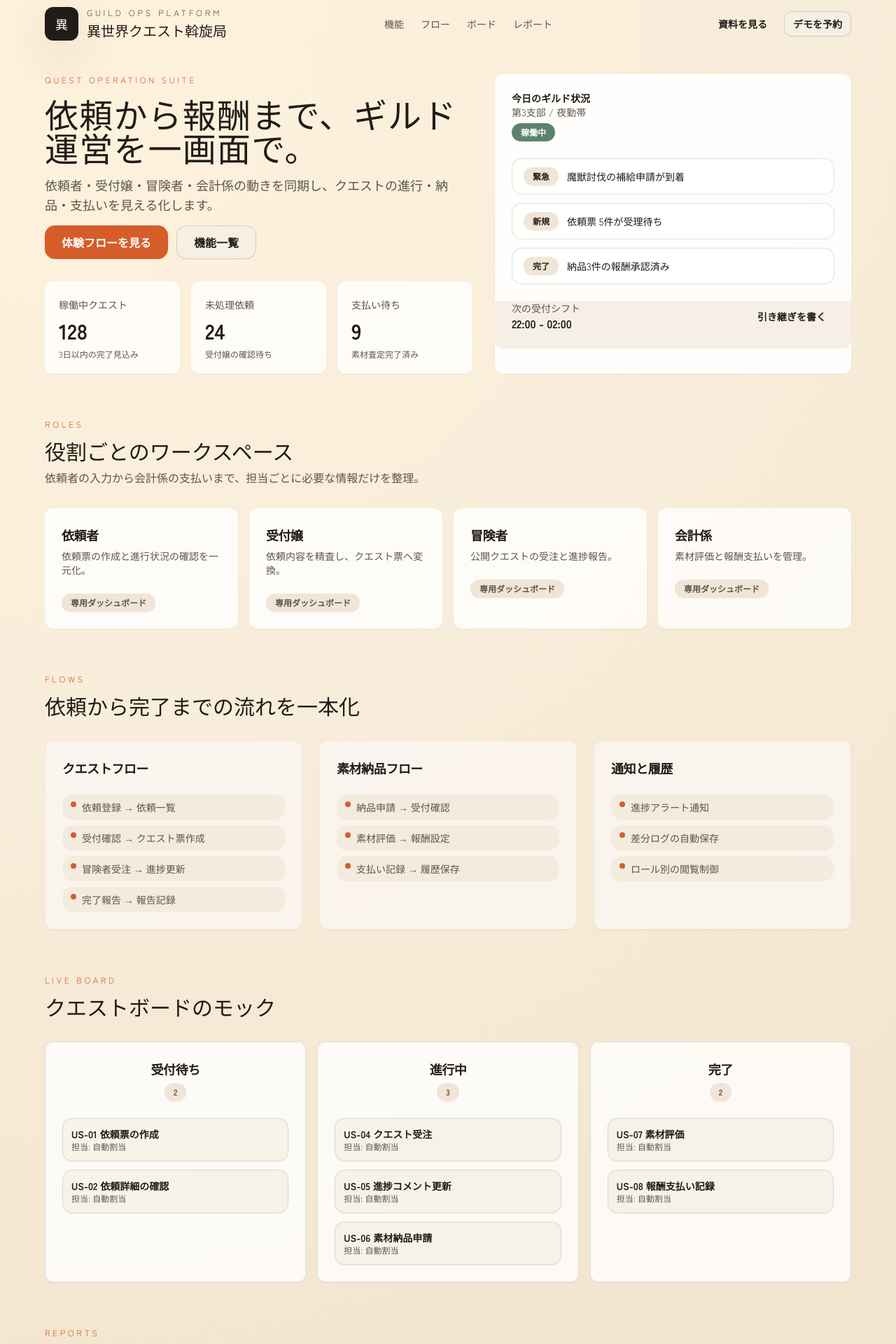
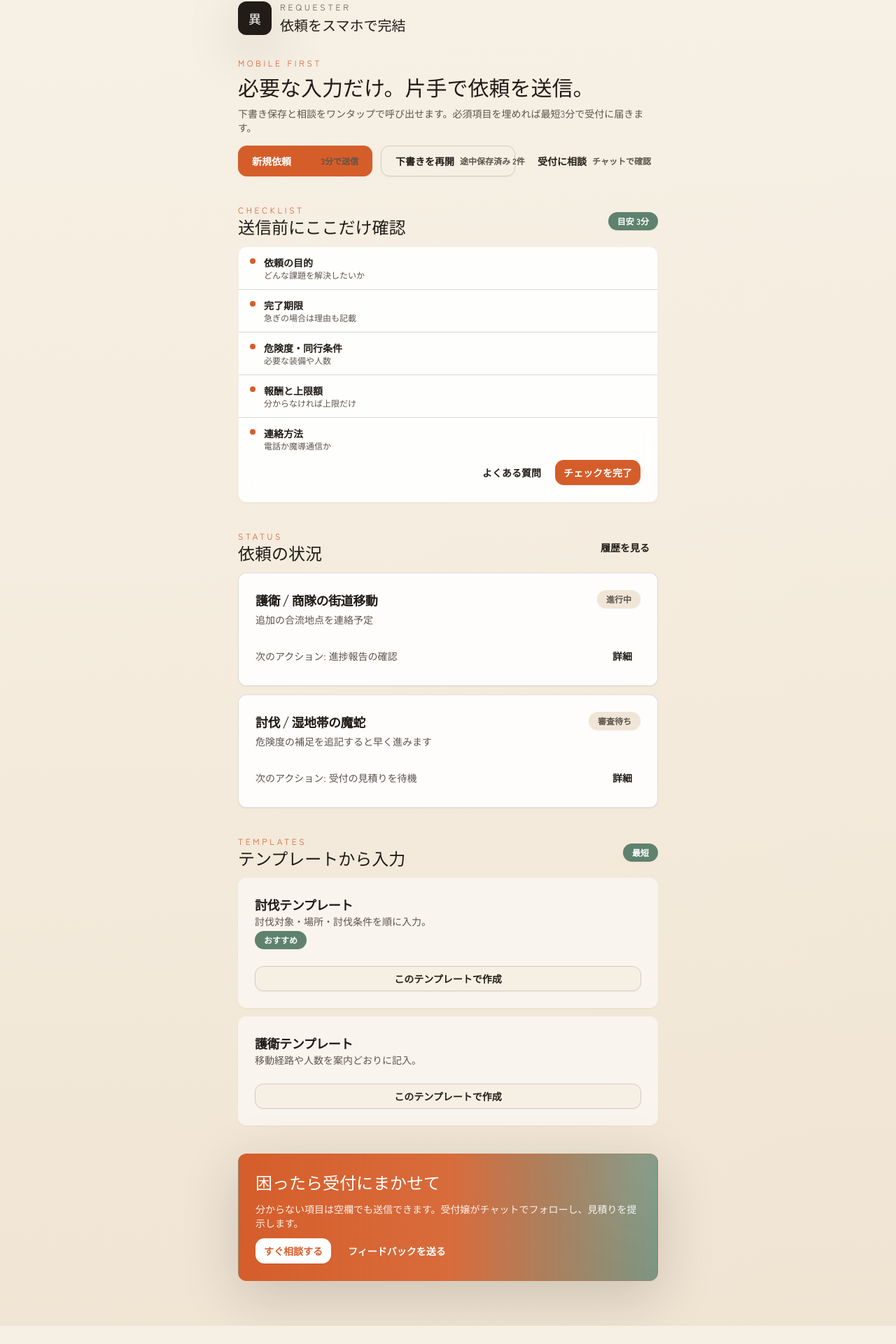
Before and after one commit to kazurego7/isekai-quest-agency, a Next.js app: page / in a window 1280 px wide. Shown: the part 30-1950 px from the top of the page at 70% size. After the commit the page ends 1924 px from the top, so only its background shows below. Built offline with nearby package versions, Linux system fonts and the light colour scheme.

Commit message:
Simplify mobile requester view

```diff
--- a/app/page.js
+++ b/app/page.js
@@ -9,321 +9,190 @@ import {
   CardTitle,
 } from "@/components/ui/card";
 
-const heroStats = [
-  { label: "稼働中クエスト", value: "128", note: "3日以内の完了見込み" },
-  { label: "未処理依頼", value: "24", note: "受付嬢の確認待ち" },
-  { label: "支払い待ち", value: "9", note: "素材査定完了済み" },
+const quickActions = [
+  { label: "新規依頼", note: "3分で送信", variant: "default" },
+  { label: "下書きを再開", note: "途中保存済み 2件", variant: "outline" },
+  { label: "受付に相談", note: "チャットで確認", variant: "ghost" },
 ];
 
-const roles = [
-  { title: "依頼者", text: "依頼票の作成と進行状況の確認を一元化。" },
-  { title: "受付嬢", text: "依頼内容を精査し、クエスト票へ変換。" },
-  { title: "冒険者", text: "公開クエストの受注と進捗報告。" },
-  { title: "会計係", text: "素材評価と報酬支払いを管理。" },
+const checklist = [
+  { title: "依頼の目的", note: "どんな課題を解決したいか" },
+  { title: "完了期限", note: "急ぎの場合は理由も記載" },
+  { title: "危険度・同行条件", note: "必要な装備や人数" },
+  { title: "報酬と上限額", note: "分からなければ上限だけ" },
+  { title: "連絡方法", note: "電話か魔導通信か" },
 ];
 
-const flows = [
+const activeRequests = [
   {
-    title: "クエストフロー",
-    steps: [
-      "依頼登録 → 依頼一覧",
-      "受付確認 → クエスト票作成",
-      "冒険者受注 → 進捗更新",
-      "完了報告 → 報告記録",
-    ],
+    title: "護衛 / 商隊の街道移動",
+    status: "進行中",
+    next: "進捗報告の確認",
+    detail: "追加の合流地点を連絡予定",
   },
   {
-    title: "素材納品フロー",
-    steps: [
-      "納品申請 → 受付確認",
-      "素材評価 → 報酬設定",
-      "支払い記録 → 履歴保存",
-    ],
-  },
-  {
-    title: "通知と履歴",
-    steps: ["進捗アラート通知", "差分ログの自動保存", "ロール別の閲覧制御"],
+    title: "討伐 / 湿地帯の魔蛇",
+    status: "審査待ち",
+    next: "受付の見積りを待機",
+    detail: "危険度の補足を追記すると早く進みます",
   },
 ];
 
-const boardColumns = [
+const templates = [
   {
-    title: "受付待ち",
-    items: ["US-01 依頼票の作成", "US-02 依頼詳細の確認"],
+    title: "討伐テンプレート",
+    description: "討伐対象・場所・討伐条件を順に入力。",
+    badge: "おすすめ",
   },
   {
-    title: "進行中",
-    items: ["US-04 クエスト受注", "US-05 進捗コメント更新", "US-06 素材納品申請"],
+    title: "護衛テンプレート",
+    description: "移動経路や人数を案内どおりに記入。",
   },
-  {
-    title: "完了",
-    items: ["US-07 素材評価", "US-08 報酬支払い記録"],
-  },
-];
-
-const reports = [
-  { title: "今月の報酬支払い", value: "1,284,000G", note: "支払い済み 86%" },
-  { title: "クエスト成功率", value: "92%", note: "前月比 +4pt" },
-  { title: "受付処理時間", value: "14分", note: "平均/依頼" },
 ];
 
 export default function Home() {
   return (
-    <div className="relative isolate overflow-hidden">
-      <div className="pointer-events-none absolute right-[-18%] top-[-22%] h-[420px] w-[420px] rounded-full bg-primary/20 blur-3xl" />
-      <div className="pointer-events-none absolute bottom-[-10%] left-[-12%] h-[420px] w-[420px] rounded-full bg-secondary/25 blur-3xl" />
-
-      <div className="relative z-10 px-6 pb-24 pt-10 lg:px-16">
-        <header className="mb-12 flex flex-wrap items-center justify-between gap-6">
-          <div className="flex items-center gap-3">
+    <div className="min-h-screen bg-gradient-to-b from-background to-muted/70">
+      <div className="mx-auto max-w-screen-sm px-5 pb-16 pt-8">
+        <header className="mb-8 flex items-center gap-3">
           <span className="grid h-12 w-12 place-items-center rounded-xl bg-ink text-lg font-serif text-white shadow-glow">
             異
           </span>
           <div className="space-y-1">
             <p className="text-xs uppercase tracking-[0.32em] text-muted-foreground">
-                Guild Ops Platform
+              Requester
             </p>
-              <h2 className="font-serif text-xl">異世界クエスト斡旋局</h2>
-            </div>
-          </div>
-          <nav className="hidden items-center gap-6 text-sm text-muted-foreground md:flex">
-            <a className="transition hover:text-foreground" href="#features">
-              機能
-            </a>
-            <a className="transition hover:text-foreground" href="#flows">
-              フロー
-            </a>
-            <a className="transition hover:text-foreground" href="#board">
-              ボード
-            </a>
-            <a className="transition hover:text-foreground" href="#reports">
-              レポート
-            </a>
-          </nav>
-          <div className="flex flex-wrap items-center gap-3">
-            <Button variant="ghost" size="sm">
-              資料を見る
-            </Button>
-            <Button variant="outline" size="sm">
-              デモを予約
-            </Button>
+            <h1 className="font-serif text-xl">依頼をスマホで完結</h1>
           </div>
         </header>
 
-        <main className="space-y-16">
-          <section className="grid grid-cols-1 gap-8 lg:grid-cols-[1.2fr,1fr]">
-            <div className="space-y-8">
-              <div className="space-y-4">
-                <p className="text-xs uppercase tracking-[0.3em] text-primary">
-                  Quest Operation Suite
+        <main className="space-y-10">
+          <section className="space-y-4">
+            <div className="space-y-2">
+              <p className="text-xs uppercase tracking-[0.3em] text-primary">Mobile First</p>
+              <h2 className="font-serif text-3xl leading-tight text-ink">
+                必要な入力だけ。片手で依頼を送信。
+              </h2>
+              <p className="text-sm text-muted-foreground">
+                下書き保存と相談をワンタップで呼び出せます。必須項目を埋めれば最短3分で受付に届きます。
               </p>
-                <h1 className="font-serif text-4xl leading-tight tracking-wide text-ink md:text-5xl">
-                  依頼から報酬まで、ギルド運営を一画面で。
-                </h1>
-                <p className="max-w-2xl text-lg text-muted-foreground">
-                  依頼者・受付嬢・冒険者・会計係の動きを同期し、クエストの進行・納品・支払いを見える化します。
-                </p>
-                <div className="flex flex-wrap gap-3">
-                  <Button size="lg">体験フローを見る</Button>
-                  <Button variant="outline" size="lg">
-                    機能一覧
+            </div>
+            <div className="grid grid-cols-1 gap-3 sm:grid-cols-3">
+              {quickActions.map((action) => (
+                <Button key={action.label} variant={action.variant} className="justify-between">
+                  <span className="font-semibold">{action.label}</span>
+                  <span className="text-xs text-muted-foreground">{action.note}</span>
                 </Button>
+              ))}
+            </div>
+          </section>
+
+          <section className="space-y-3">
+            <div className="flex items-center justify-between">
+              <div>
+                <p className="text-xs uppercase tracking-[0.3em] text-primary">Checklist</p>
+                <h3 className="font-serif text-2xl">送信前にここだけ確認</h3>
+              </div>
+              <Badge variant="secondary">目安 3分</Badge>
+            </div>
+            <Card className="border border-primary/10 bg-white/90 shadow-sm backdrop-blur">
+              <CardContent className="divide-y divide-border/80 p-0">
+                {checklist.map((item) => (
+                  <div key={item.title} className="flex items-start gap-3 px-4 py-3">
+                    <span className="mt-1 h-2 w-2 rounded-full bg-primary" />
+                    <div>
+                      <p className="text-sm font-semibold text-ink">{item.title}</p>
+                      <p className="text-xs text-muted-foreground">{item.note}</p>
                     </div>
                   </div>
-
-              <div className="grid grid-cols-1 gap-4 sm:grid-cols-3">
-                {heroStats.map((stat) => (
-                  <Card
-                    key={stat.label}
-                    className="border-none bg-white/80 shadow-glow backdrop-blur"
-                  >
-                    <CardContent className="space-y-2 p-5">
-                      <span className="text-sm text-muted-foreground">
-                        {stat.label}
-                      </span>
-                      <p className="text-3xl font-semibold text-ink">{stat.value}</p>
-                      <p className="text-xs text-muted-foreground">{stat.note}</p>
+                ))}
               </CardContent>
-                  </Card>
-                ))}
-              </div>
-            </div>
-
-            <Card className="border-none bg-white/90 shadow-glow backdrop-blur">
-              <CardHeader className="flex items-start justify-between">
-                <div>
-                  <p className="text-sm font-semibold text-ink">今日のギルド状況</p>
-                  <CardDescription>第3支部 / 夜勤帯</CardDescription>
-                </div>
-                <Badge variant="secondary" className="bg-mint text-white">
-                  稼働中
-                </Badge>
-              </CardHeader>
-              <CardContent className="space-y-4">
-                <ul className="space-y-3">
-                  {[
-                    { label: "緊急", text: "魔獣討伐の補給申請が到着" },
-                    { label: "新規", text: "依頼票 5件が受理待ち" },
-                    { label: "完了", text: "納品3件の報酬承認済み" },
-                  ].map((item) => (
-                    <li
-                      key={item.text}
-                      className="flex items-center gap-3 rounded-lg border border-border/60 bg-white/70 px-4 py-3"
-                    >
-                      <Badge variant="muted" className="bg-accent text-ink">
-                        {item.label}
-                      </Badge>
-                      <span className="text-sm text-foreground">{item.text}</span>
-                    </li>
-                  ))}
-                </ul>
-              </CardContent>
-              <CardFooter className="flex items-center justify-between rounded-b-xl bg-muted/60">
-                <div>
-                  <p className="text-sm text-muted-foreground">次の受付シフト</p>
-                  <p className="font-semibold text-ink">22:00 - 02:00</p>
-                </div>
+              <CardFooter className="justify-end gap-2">
                 <Button variant="ghost" size="sm">
-                  引き継ぎを書く
+                  よくある質問
                 </Button>
+                <Button size="sm">チェックを完了</Button>
               </CardFooter>
             </Card>
           </section>
 
-          <section id="features" className="space-y-8">
+          <section className="space-y-3">
+            <div className="flex items-center justify-between">
+              <div>
+                <p className="text-xs uppercase tracking-[0.3em] text-primary">Status</p>
+                <h3 className="font-serif text-2xl">依頼の状況</h3>
+              </div>
+              <Button variant="ghost" size="sm">
+                履歴を見る
+              </Button>
+            </div>
             <div className="space-y-3">
-              <p className="text-xs uppercase tracking-[0.3em] text-primary">Roles</p>
-              <div className="space-y-2">
-                <h2 className="font-serif text-3xl">役割ごとのワークスペース</h2>
-                <p className="max-w-2xl text-muted-foreground">
-                  依頼者の入力から会計係の支払いまで、担当ごとに必要な情報だけを整理。
-                </p>
+              {activeRequests.map((request) => (
+                <Card key={request.title} className="border border-border/70 bg-white/90 shadow-sm">
+                  <CardHeader className="space-y-1">
+                    <div className="flex items-start justify-between">
+                      <CardTitle className="text-lg text-ink">{request.title}</CardTitle>
+                      <Badge variant="muted">{request.status}</Badge>
                     </div>
-            </div>
-            <div className="grid gap-4 md:grid-cols-2 lg:grid-cols-4">
-              {roles.map((role) => (
-                <Card
-                  key={role.title}
-                  className="border-none bg-white/80 shadow-sm backdrop-blur transition hover:-translate-y-1 hover:shadow-glow"
-                >
-                  <CardHeader>
-                    <CardTitle className="text-lg">{role.title}</CardTitle>
-                    <CardDescription>{role.text}</CardDescription>
+                    <CardDescription>{request.detail}</CardDescription>
                   </CardHeader>
-                  <CardFooter className="pt-0">
-                    <Badge variant="muted">専用ダッシュボード</Badge>
+                  <CardFooter className="justify-between">
+                    <p className="text-sm text-muted-foreground">次のアクション: {request.next}</p>
+                    <Button variant="ghost" size="sm">
+                      詳細
+                    </Button>
                   </CardFooter>
                 </Card>
               ))}
             </div>
           </section>
 
-          <section id="flows" className="space-y-8">
-            <div className="space-y-3">
-              <p className="text-xs uppercase tracking-[0.3em] text-primary">Flows</p>
-              <h2 className="font-serif text-3xl">依頼から完了までの流れを一本化</h2>
+          <section className="space-y-3">
+            <div className="flex items-center justify-between">
+              <div>
+                <p className="text-xs uppercase tracking-[0.3em] text-primary">Templates</p>
+                <h3 className="font-serif text-2xl">テンプレートから入力</h3>
               </div>
-            <div className="grid gap-6 md:grid-cols-3">
-              {flows.map((flow) => (
+              <Badge variant="secondary">最短</Badge>
+            </div>
+            <div className="grid grid-cols-1 gap-3">
+              {templates.map((template) => (
                 <Card
-                  key={flow.title}
-                  className="border border-primary/10 bg-card/90 shadow-sm backdrop-blur"
+                  key={template.title}
+                  className="border-none bg-card/90 shadow-sm backdrop-blur transition hover:-translate-y-1 hover:shadow-glow"
                 >
-                  <CardHeader>
-                    <CardTitle className="text-lg">{flow.title}</CardTitle>
+                  <CardHeader className="flex items-start justify-between space-y-1">
+                    <div>
+                      <CardTitle className="text-lg">{template.title}</CardTitle>
+                      <CardDescription>{template.description}</CardDescription>
+                    </div>
+                    {template.badge ? <Badge variant="secondary">{template.badge}</Badge> : null}
                   </CardHeader>
-                  <CardContent className="space-y-2">
-                    <ol className="space-y-2 text-sm text-muted-foreground">
-                      {flow.steps.map((step) => (
-                        <li
-                          key={step}
-                          className="flex items-start gap-2 rounded-lg bg-muted/60 px-3 py-2"
-                        >
-                          <span className="mt-0.5 h-2 w-2 rounded-full bg-primary" />
-                          <span>{step}</span>
-                        </li>
-                      ))}
-                    </ol>
-                  </CardContent>
+                  <CardFooter>
+                    <Button variant="outline" size="sm" className="w-full">
+                      このテンプレートで作成
+                    </Button>
+                  </CardFooter>
                 </Card>
               ))}
             </div>
           </section>
 
-          <section id="board" className="space-y-8">
-            <div className="space-y-3">
-              <p className="text-xs uppercase tracking-[0.3em] text-primary">
-                Live Board
+          <section className="relative overflow-hidden rounded-xl border border-primary/15 bg-gradient-to-r from-primary via-primary/90 to-mint/80 p-6 text-white shadow-glow">
+            <div className="absolute right-[-10%] top-[-30%] h-32 w-32 rounded-full bg-white/15 blur-3xl" />
+            <div className="relative z-10 space-y-3">
+              <h3 className="font-serif text-2xl">困ったら受付にまかせて</h3>
+              <p className="text-sm text-white/90">
+                分からない項目は空欄でも送信できます。受付嬢がチャットでフォローし、見積りを提示します。
               </p>
-              <h2 className="font-serif text-3xl">クエストボードのモック</h2>
+              <div className="flex flex-wrap gap-3">
+                <Button size="sm" variant="secondary" className="bg-white text-primary hover:bg-white/90">
+                  すぐ相談する
+                </Button>
+                <Button size="sm" variant="ghost" className="text-white hover:bg-white/10">
+                  フィードバックを送る
+                </Button>
               </div>
-            <div className="grid gap-4 md:grid-cols-3">
-              {boardColumns.map((column) => (
-                <Card
-                  key={column.title}
-                  className="border border-border/60 bg-white/80 shadow-sm backdrop-blur"
-                >
-                  <CardHeader className="flex items-center justify-between">
-                    <CardTitle className="text-lg">{column.title}</CardTitle>
-                    <Badge variant="muted">{column.items.length}</Badge>
-                  </CardHeader>
-                  <CardContent className="space-y-3">
-                    {column.items.map((item) => (
-                      <div
-                        key={item}
-                        className="rounded-lg border border-border/70 bg-background/80 px-3 py-3 shadow-sm"
-                      >
-                        <p className="text-sm font-semibold text-ink">{item}</p>
-                        <p className="text-xs text-muted-foreground">担当: 自動割当</p>
-                      </div>
-                    ))}
-                  </CardContent>
-                </Card>
-              ))}
-            </div>
-          </section>
-
-          <section id="reports" className="space-y-8">
-            <div className="space-y-3">
-              <p className="text-xs uppercase tracking-[0.3em] text-primary">
-                Reports
-              </p>
-              <h2 className="font-serif text-3xl">レポートと支払い状況</h2>
-            </div>
-            <div className="grid gap-4 md:grid-cols-3">
-              {reports.map((report) => (
-                <Card
-                  key={report.title}
-                  className="border-none bg-card/80 shadow-sm backdrop-blur"
-                >
-                  <CardHeader>
-                    <CardTitle className="text-lg">{report.title}</CardTitle>
-                  </CardHeader>
-                  <CardContent className="space-y-2">
-                    <p className="text-3xl font-semibold text-ink">{report.value}</p>
-                    <p className="text-sm text-muted-foreground">{report.note}</p>
-                  </CardContent>
-                </Card>
-              ))}
-            </div>
-          </section>
-
-          <section className="relative overflow-hidden rounded-2xl border border-primary/20 bg-gradient-to-br from-primary/80 via-primary to-mint/70 p-10 text-white shadow-glow">
-            <div className="absolute right-[-10%] top-[-20%] h-48 w-48 rounded-full bg-white/20 blur-3xl" />
-            <div className="relative z-10 flex flex-wrap items-center justify-between gap-6">
-              <div className="space-y-3">
-                <h2 className="font-serif text-3xl">ギルド運営をすぐにデジタル化</h2>
-                <p className="max-w-2xl text-sm text-white/90">
-                  モックアップはそのまま Next.js で拡張できます。UI を使って仕様を詰めていきましょう。
-                </p>
-              </div>
-              <Button
-                size="lg"
-                className="bg-white text-primary hover:bg-white/90"
-                variant="secondary"
-              >
-                モックを共有
-              </Button>
             </div>
           </section>
         </main>
```
Lines whose indentation alone changed are shown as unchanged.
